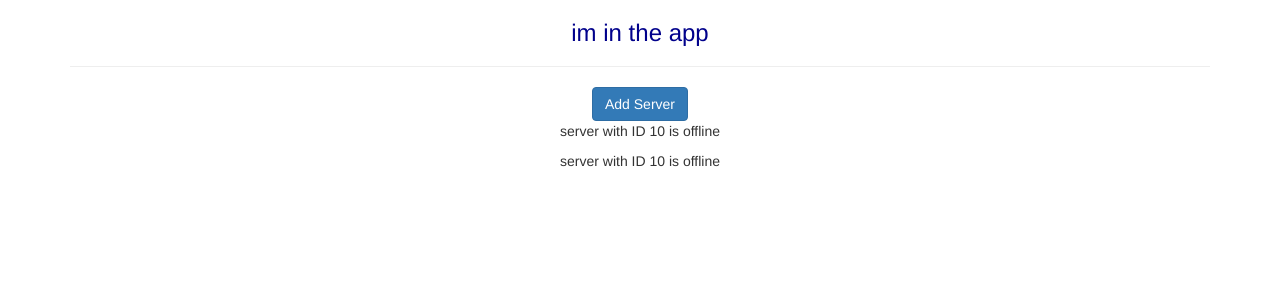
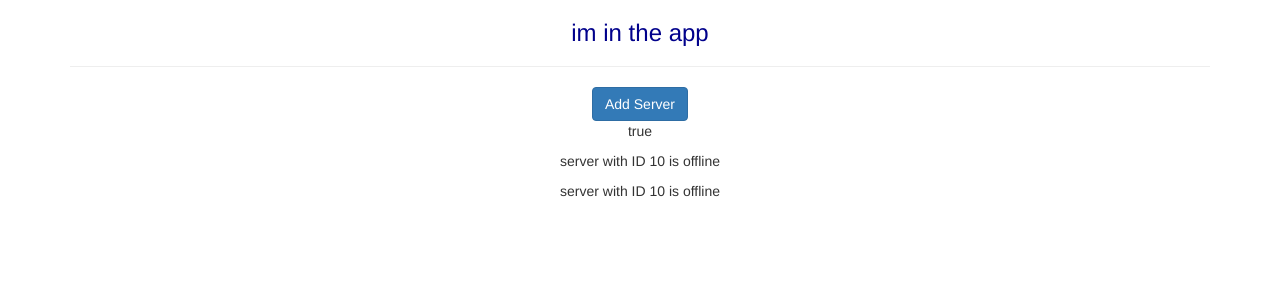
Before and after one commit to Oravid85/angular-10-tutorial, an Angular app: page / in a window 1280 px wide. Shown: the top 300 px of the page. Built offline with nearby package versions, Linux system fonts and the light colour scheme.

Commit message:
lesson 29 end

```diff
--- a/src/app/servers/servers.component.html
+++ b/src/app/servers/servers.component.html
@@ -1,4 +1,5 @@
 <button class="btn btn-primary" [disabled]="!allownewServer"
 >Add Server</button>
+<p [innerText]="allownewServer"></p>
 <app-server></app-server>
 <app-server></app-server>
```
